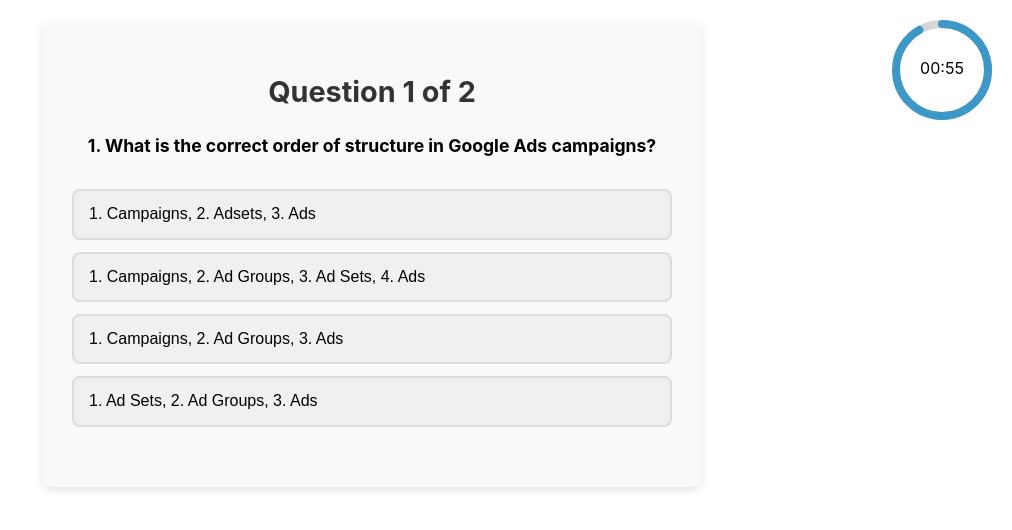
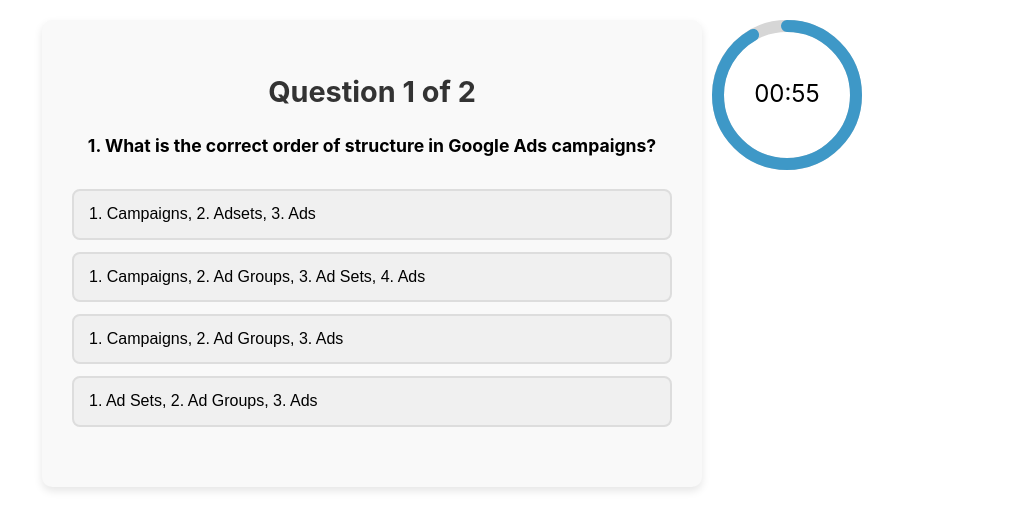
Before and after one commit to Chanukaisuru/Quizz, a React (Create React App) app in the folder frontend/: page / in a window 1280 px wide. Shown: the top 530 px of the page, without its empty margins (268-1280 px from the left). Built offline with nearby package versions, Linux system fonts and the light colour scheme.

Commit message:
change timer css

```diff
--- a/frontend/src/styles/Timer.css
+++ b/frontend/src/styles/Timer.css
@@ -2,7 +2,7 @@
 .timer-container {
   position: fixed;
   top: 20px;
-  right: 20px;
+  right: 150px;
   width: 80px;
   height: 80px;
   z-index: 1000;
@@ -11,7 +11,7 @@
 /* For larger screens */
 @media (min-width: 768px) {
   .timer-container {
-    width: 100px;
-    height: 100px;
+    width: 150px;
+    height: 150px;
   }
 }
```
